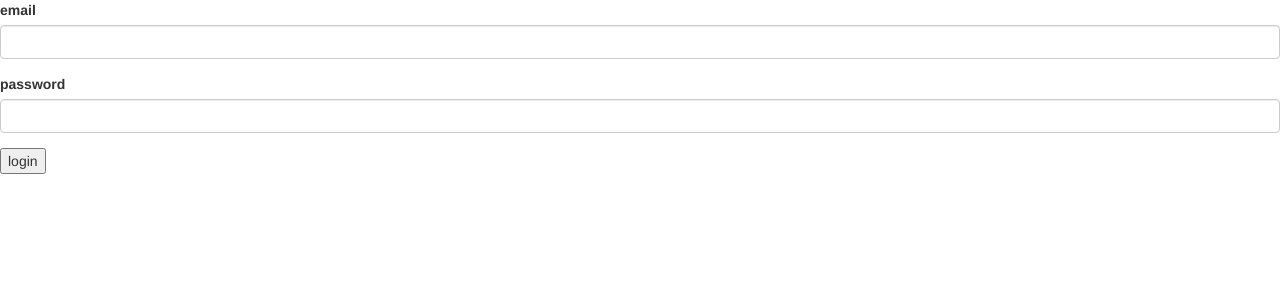
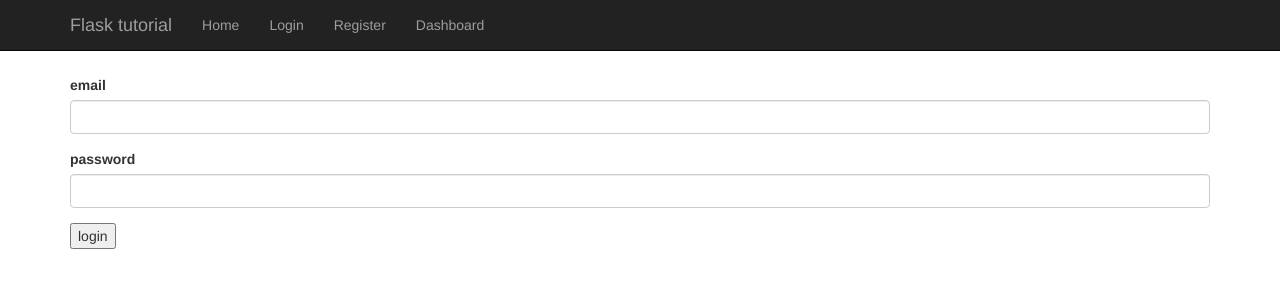
Before and after one commit to juanmarquesdev/flask-repository, a Flask app: page /login in a window 1280 px wide. Shown: the top 300 px of the page. Run offline with Flask 2, Linux system fonts and the light colour scheme; some libraries are stand-ins or nearby versions.

Commit message:
adding login part

```diff
--- a/app.py
+++ b/app.py
@@ -1,12 +1,15 @@
-import email
-from flask import Flask, render_template
+
+from flask import Flask, render_template, redirect
 from flask_bootstrap import Bootstrap
 from flask_wtf import FlaskForm
 from wtforms import StringField, PasswordField
 from wtforms.validators import Length, Email
 from flask_sqlalchemy import SQLAlchemy
 from flask_migrate import Migrate
-
+from flask_login import LoginManager, login_user, logout_user
+from flask_login.mixins import UserMixin
+from werkzeug.security import generate_password_hash, check_password_hash
+from flask.helpers import url_for
 
 app = Flask(__name__)
 app.config["SECRET_KEY"] = "THIS IS A SECRECT KEY"
@@ -15,11 +18,20 @@ app.config['SQLALCHEMY_DATABASE_URI'] = 'sqlite:///app.db'
 Bootstrap(app)
 db = SQLAlchemy(app)
 migrate = Migrate(app, db)
+login = LoginManager(app)
+login.init_app(app)
 
 
-class User(db.Model):
-    email = db.Column(db.String(128), primary_key=True)
-    password = db.Column(db.String(128))
+@login.user_loader
+def user_loader(user_id):
+    return User.query.filter_by(id = user_id).first()
+
+
+
+class User(db.Model, UserMixin):
+    id = db.Column(db.Integer, primary_key=True)
+    email = db.Column(db.String(128), nullable=False)
+    password = db.Column(db.String(128), nullable=False)
 
 
 class LoginForm(FlaskForm):
@@ -44,7 +56,13 @@ def login():
     form = LoginForm()
 
     if form.validate_on_submit():
-        return "It's valid"
+        user = User.query.filter_by(email=form.email.data).first()
+
+        if check_password_hash(user.password, form.password.data):
+            login_user(user)
+
+            return redirect(url_for("index"))
+
 
     return render_template("login.html", form=form)
 
@@ -53,10 +71,24 @@ def login():
 def register():
     form = RegisterForm()
 
-    if form.validate_on_submit():
-        return "It's valid"
+    if form.validate_on_submit() and form.password.data == form.repeat_password.data :
+        user = User(
+            email = form.email.data,
+            password = generate_password_hash(form.password.data)
+        )
+
+        db.session.add(user)
+        db.session.commit()
+
+        return redirect(url_for("index"))
 
     return render_template("register.html", form=form)
+
+@app.route("/logout")
+def logout():
+    logout_user()
+    return redirect(url_for("index"))
+
 
 
 if __name__ == "__main__":
--- /dev/null
+++ b/templates/base.html
@@ -0,0 +1,37 @@
+{% extends "bootstrap/base.html" %}
+
+{% block title %}Flask tutorial{% endblock %}
+
+{% block navbar %}
+<nav class="navbar navbar-inverse navbar-fixed-top">
+    <div class="container">
+        <div class="navbar-header">
+            <button type="button" class="navbar-toggle collapsed" data-toggle="collapse" data-target="#navbar"
+                aria-expanded="false" aria-controls="navbar">
+                <span class="sr-only">Toggle navigation</span>
+                <span class="icon-bar"></span>
+                <span class="icon-bar"></span>
+                <span class="icon-bar"></span>
+            </button>
+            <a class="navbar-brand" href="{{ url_for('index') }}">Flask tutorial</a>
+        </div>
+        <div id="navbar" class="navbar-collapse collapse">
+            <ul class="nav navbar-nav">
+                <li><a href="{{ url_for('index') }}">Home</a></li>
+                <li><a href="{{ url_for('login') }}">Login</a></li>
+                <li><a href="{{ url_for('register') }}">Register</a></li>
+                <li><a href="/dash">Dashboard</a></li>
+            </ul>
+        </div>
+    </div>
+</nav>
+{% endblock %}
+
+{% block content %}
+<div class="container theme-showcase" role="main" style="margin-top: 75px">
+    <!-- Main jumbotron for a primary marketing message or call to action -->
+    <div class="jumbotron">
+        <h1>Hello world!</h1>
+    </div>
+</div>
+{% endblock %}
--- a/templates/login.html
+++ b/templates/login.html
@@ -1,10 +1,11 @@
-{% extends "bootstrap/base.html" %}
+{% extends "base.html" %}
 
 {% import "bootstrap/wtf.html" as wtf %}
 
 {% block title %}Login{% endblock %}
 
 {% block content %}
+<div class="container theme-showcase" role="main" style="margin-top: 75px">
 
     <form action="{{ url_for('login') }}" method="post">
 
@@ -14,6 +15,5 @@
         <input type="submit" value="login">
 
     </form>
-
-
+</div>
 {% endblock %}
--- a/templates/register.html
+++ b/templates/register.html
@@ -1,10 +1,11 @@
-{% extends "bootstrap/base.html" %}
+{% extends "base.html" %}
 
 {% import "bootstrap/wtf.html" as wtf %}
 
-{% block title %}Register{% endblock %}
+{% block title %} {{ super() }} | Register{% endblock %}
 
 {% block content %}
+<div class="container theme-showcase" role="main" style="margin-top: 75px;">
 
     <form action="{{ url_for('register') }}" method="post">
 
@@ -15,5 +16,6 @@
         <input type="submit" value="register">
 
     </form>
+</div>
 
 {% endblock %}
```
Also changed, not shown: migrations/versions/2d801355a1cd_adding_id_column.py (added, +41 -0 lines), templates/index.html (+14 -2 lines), 2 other files. Lines whose indentation alone changed are shown as unchanged.
